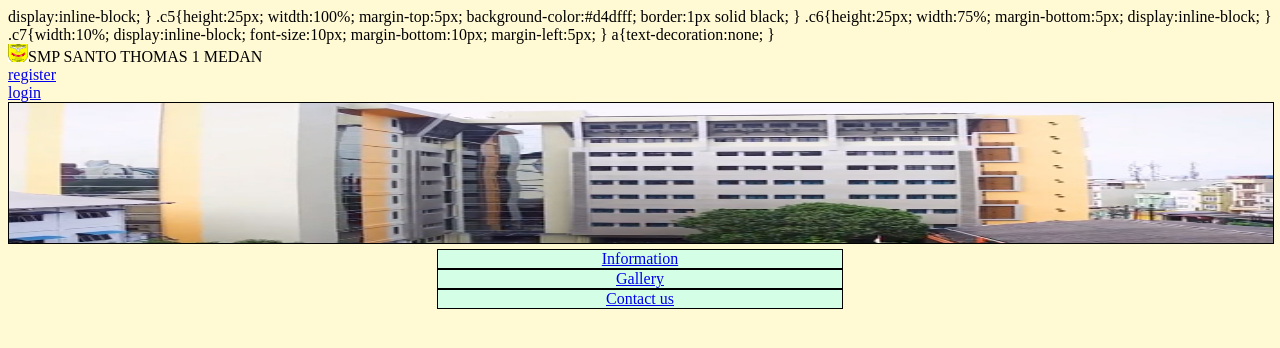
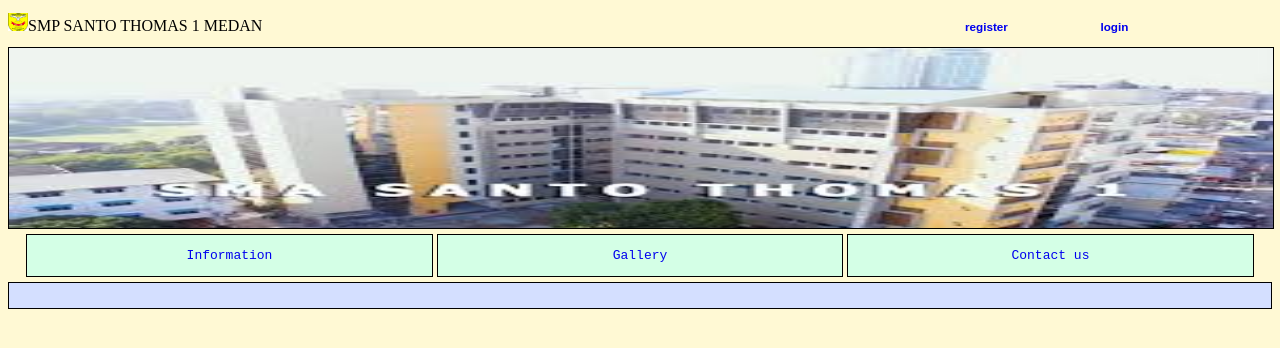
Before and after one commit to jessivct/jessweb1, a plain HTML site: page index.html in a window 1280 px wide. Drawn offline with Linux system fonts and the light colour scheme.

Commit message:
Update index.html

```diff
--- a/index.html
+++ b/index.html
@@ -1,6 +1,27 @@
+<!DOCTYPE html>
+	<html>
+		<head></head>
+		<style>
+			body{background-color:#fff9d4;
+				}
+			.c1{height:180px;
+				width:100%;
+				border:1px solid black;
+				margin-bottom:5px;
 
+			}
+			.c2{width:32%;
+				border:1px solid black;
+				background-color:#d4ffe6;
 				display:inline-block;
 			}
+			.c2:hover{
+				color:black;
+				background-color:#429ef5;
+				}
+			h3:hover{
+				color:black;
+				}
 			.c5{height:25px;
 				witdth:100%;
 				margin-top:5px;
@@ -9,53 +30,42 @@
 			}
 			.c6{height:25px;
 				width:75%;
-				margin-bottom:5px;
-
+				margin-bottom:3px;
 				display:inline-block;
 			}
 			.c7{width:10%;
 				display:inline-block;
 				font-size:10px;
-				margin-bottom:10px;
+				margin-bottom:3px;
 				margin-left:5px;
 			}
 			a{text-decoration:none;
-			}<!DOCTYPE html>
-	<html>
-		<head></head>
-		<style>
-			body{background-color:#fff9d4;
-				}
-			.c1{height:140px;
-				width:100%;
-				border:1px solid black;
-				margin-bottom:5px;
 			}
-			.c2{width:32%;
-				border:1px solid black;
-				background-color:#d4ffe6;
+			p{font-family: monospace;}
+			h3{font-family: sans-serif;}
+			.c7:hover
 		</style>
 		<body>
 		<div class="c6">
 		     <img src="gambar/stosa.png" width="20px" height="18px">SMP SANTO THOMAS 1 MEDAN
 		</div>
 		<div class="c7">
-			<a href="pertemuan3.html">register</a>
+			<a href="pertemuan3.html"><h3>register</h3></a>
 		</div>
 		<div class="c7">
-			<a href="latihan2.html">login</a>
+			<a href="latihan2.html"><h3>login</h3></a>
 		</div>
 		<div class="c1">
-			 <img src="gambar/smpstosa.jpg" width="100%" height="140px">
+			 <img src="gambar/stos.jpg" width="100%" height="180px">
 		</div>
 		<center><a href="informations.html"><div class="c2">
-		     Information
+		     <p>Information</p>
 		</div></a>
 		<a href="gallery.html"><div class="c2">
-		     Gallery
+		    <p> Gallery</p>
 		</div></a>
 		<a href="kontak.html"><div class="c2">
-		     Contact us
+		    <p> Contact us</p>
 		</div></center></a>
 		<div class="c5">
 
```
